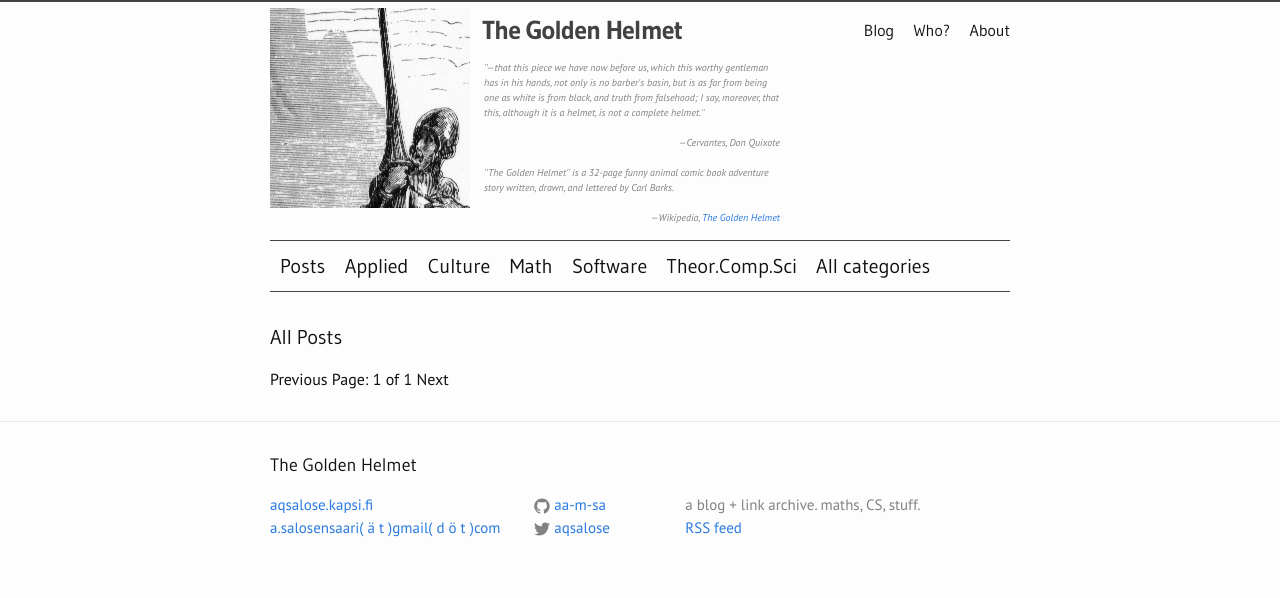
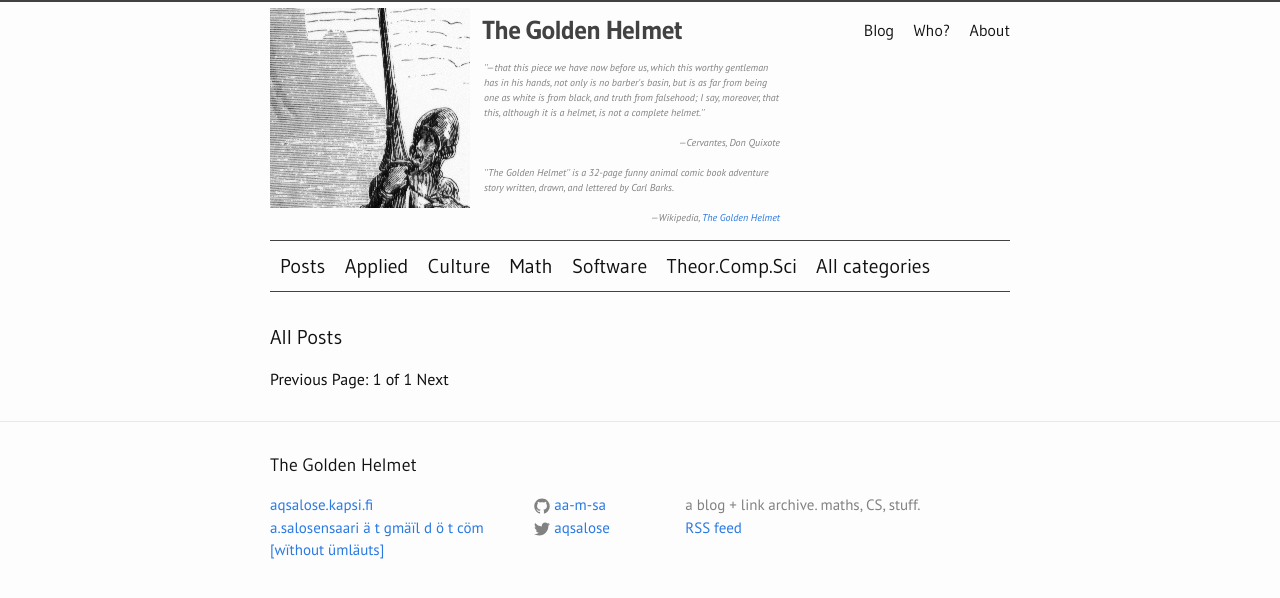
Before and after one commit to aa-m-sa/blog, a Jekyll site: the page built from blog/index.html, in a window 1280 px wide. Shown: the top 598 px of the page. Built offline with Jekyll 4.4.1, drawn with Linux system fonts in a browser that asks for light colours; the list of posts is cut into pages by our own code.

Commit message:
ümlauts

```diff
--- a/blog/_data/global.yml
+++ b/blog/_data/global.yml
@@ -10,4 +10,4 @@
 
 twitter_username: 'aqsalose'
 github_username: 'aa-m-sa'
-email: 'a.salosensaari( ä t )gmail( d ö t )com'
+email: 'a.salosensaari ä t gmäïl d ö t cöm [wïthout ümläuts]'
```
